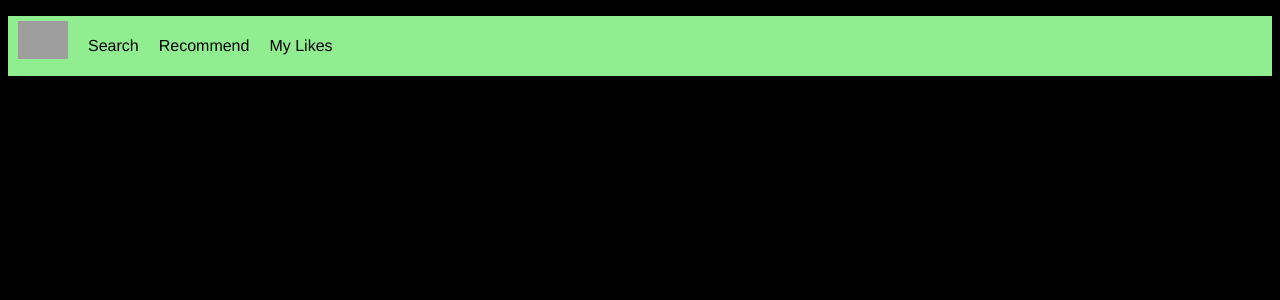
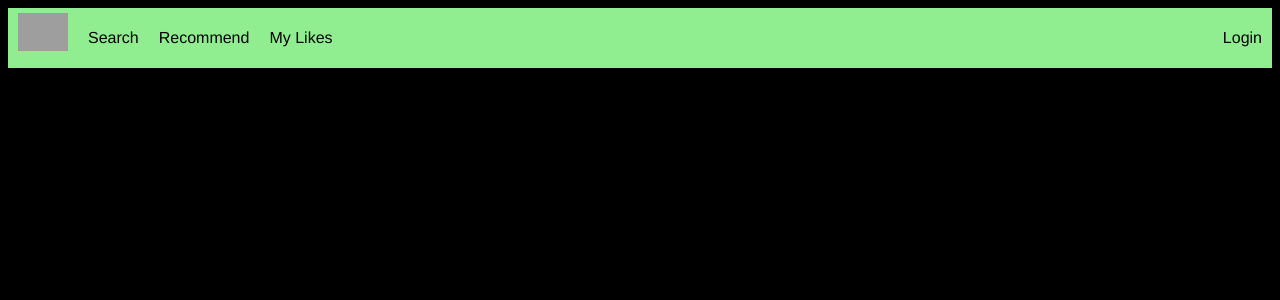
Before and after one commit to sumedhvaidy/rockify-front-end, a React (Create React App) app in the folder rockify-front-end/: page / in a window 1280 px wide. Shown: the top 300 px of the page. Built offline with nearby package versions, Linux system fonts and the light colour scheme; grey boxes are pictures that could not be loaded.

Commit message:
Login on Menu Bar UI

```diff
--- a/rockify-front-end/src/App.css
+++ b/rockify-front-end/src/App.css
@@ -7,7 +7,7 @@ body {
   color: white;
 }
 
-menu {
+.menu {
   display: flex;
   background: lightgreen;
   font-family: Helvetica;
@@ -26,6 +26,10 @@ li {
   text-decoration: none;
 }
 
+.login {
+  margin-left: auto;
+}
+
 h1 {
   color: lightgreen;
 }
--- a/rockify-front-end/src/App.js
+++ b/rockify-front-end/src/App.js
@@ -99,12 +99,15 @@ function App() {
 
   return (
     <div className = "App">
-      <menu>
+      <div class = "menu">
         <li> <img src="rockifylogo.ico" width="50px" /> </li>
         <li> Search </li>
         <li> Recommend </li>
         <li> My Likes </li>
-        </menu>
+        <div class = "login">
+          <li> Login </li>
+        </div>
+      </div>
     </div>
   );
 }
```
